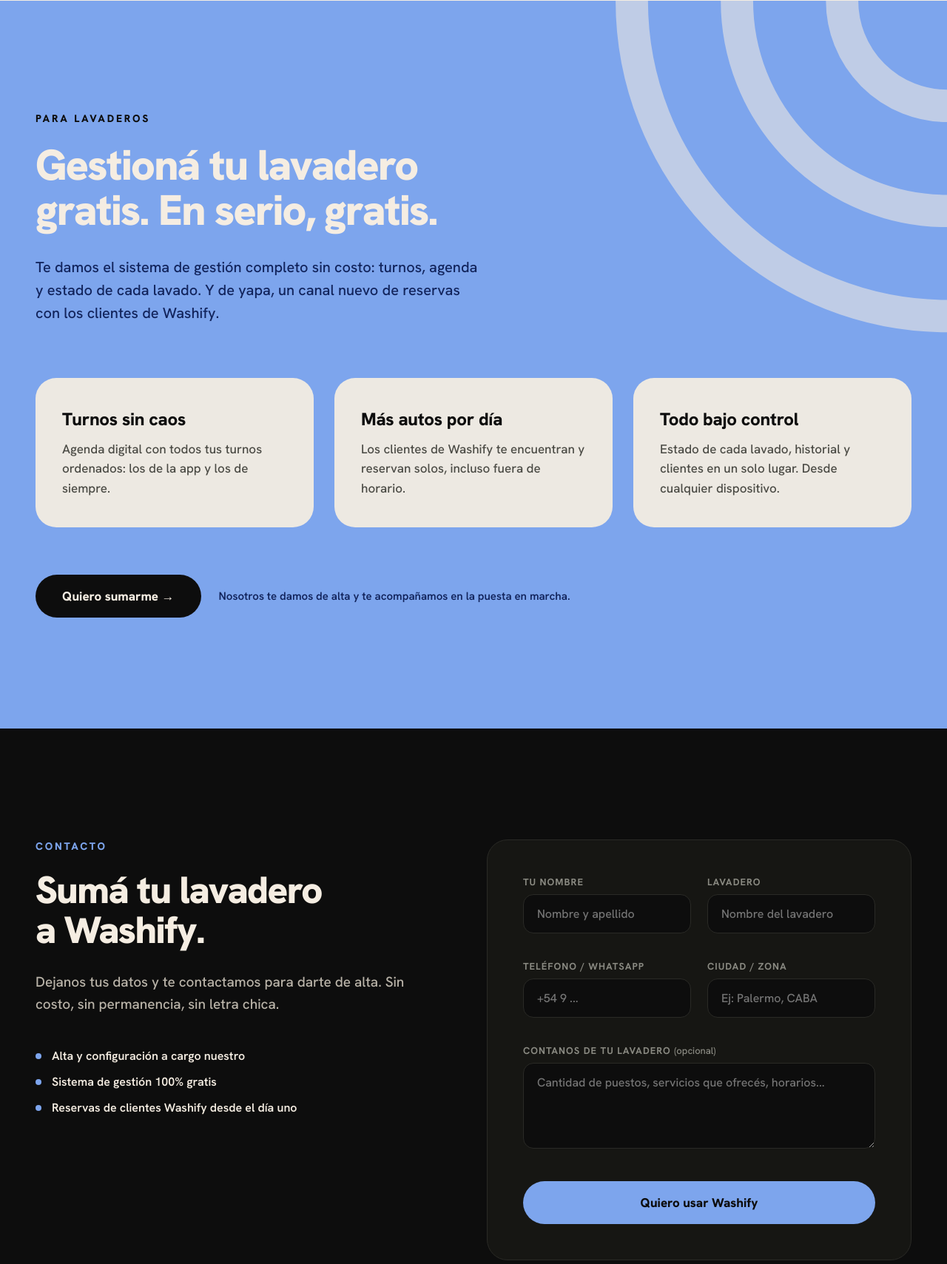
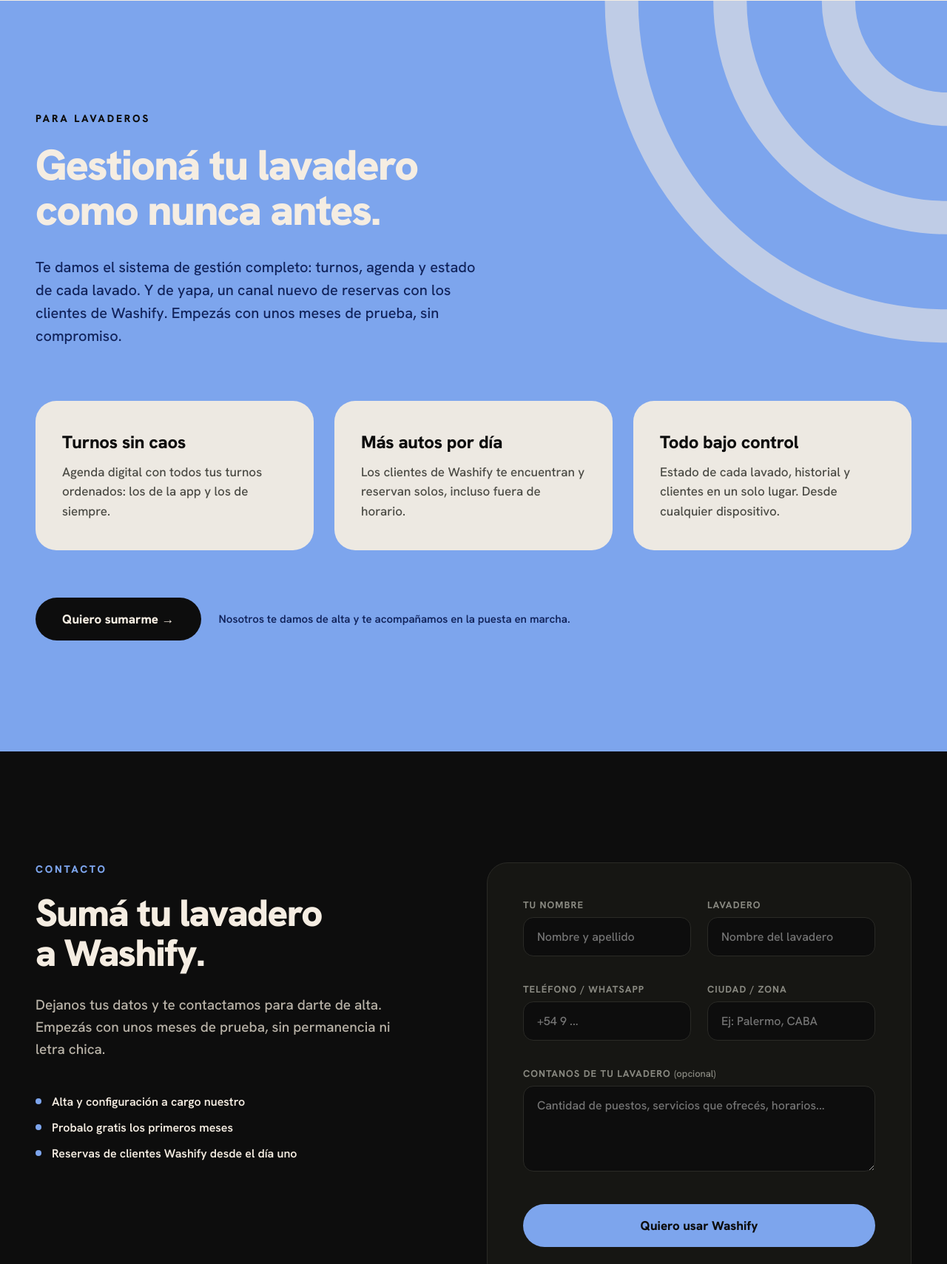
Before and after one commit to SebaStefa/Washify-web, a plain HTML site: page index.html in a window 1280 px wide. Shown: the part 2088-3797 px from the top of the page at 74% size. Drawn offline with nearby package versions, Linux system fonts and the light colour scheme.

Commit message:
Actualizar wording de la landing: nuevo modelo de negocio (prueba, no gratis)

```diff
--- a/index.html
+++ b/index.html
@@ -129,8 +129,8 @@
     </svg>
     <div style="position:relative; max-width:1200px; margin:0 auto;">
       <div style="font-size:14px; font-weight:800; letter-spacing:0.2em; text-transform:uppercase; color:#0D0D0D; margin-bottom:24px;">Para lavaderos</div>
-      <h2 style="{{ lavaderosH2Style }}">Gestioná tu lavadero gratis. En serio, gratis.</h2>
-      <p style="{{ lavaderosBodyStyle }}">Te damos el sistema de gestión completo sin costo: turnos, agenda y estado de cada lavado. Y de yapa, un canal nuevo de reservas con los clientes de Washify.</p>
+      <h2 style="{{ lavaderosH2Style }}">Gestioná tu lavadero como nunca antes.</h2>
+      <p style="{{ lavaderosBodyStyle }}">Te damos el sistema de gestión completo: turnos, agenda y estado de cada lavado. Y de yapa, un canal nuevo de reservas con los clientes de Washify. Empezás con unos meses de prueba, sin compromiso.</p>
       <div style="{{ perksGridStyle }}">
         <sc-for list="{{ perks }}" as="perk" hint-placeholder-count="3">
           <div style="background:rgba(245,237,226,0.94); border-radius:28px; padding:40px 36px;">
@@ -152,7 +152,7 @@
       <div>
         <div style="{{ eyebrowLightStyle }}">Contacto</div>
         <h2 style="{{ contactH2Style }}">Sumá tu lavadero a Washify.</h2>
-        <p style="{{ contactBodyStyle }}">Dejanos tus datos y te contactamos para darte de alta. Sin costo, sin permanencia, sin letra chica.</p>
+        <p style="{{ contactBodyStyle }}">Dejanos tus datos y te contactamos para darte de alta. Empezás con unos meses de prueba, sin permanencia ni letra chica.</p>
         <div style="display:flex; flex-direction:column; gap:14px; margin-top:44px;">
           <div style="display:flex; align-items:center; gap:14px;">
             <span style="width:8px; height:8px; border-radius:999px; background:#7DA5ED; flex-shrink:0;"></span>
@@ -160,7 +160,7 @@
           </div>
           <div style="display:flex; align-items:center; gap:14px;">
             <span style="width:8px; height:8px; border-radius:999px; background:#7DA5ED; flex-shrink:0;"></span>
-            <span style="font-size:16px; font-weight:600; color:#F5EDE2;">Sistema de gestión 100% gratis</span>
+            <span style="font-size:16px; font-weight:600; color:#F5EDE2;">Probalo gratis los primeros meses</span>
           </div>
           <div style="display:flex; align-items:center; gap:14px;">
             <span style="width:8px; height:8px; border-radius:999px; background:#7DA5ED; flex-shrink:0;"></span>
```
